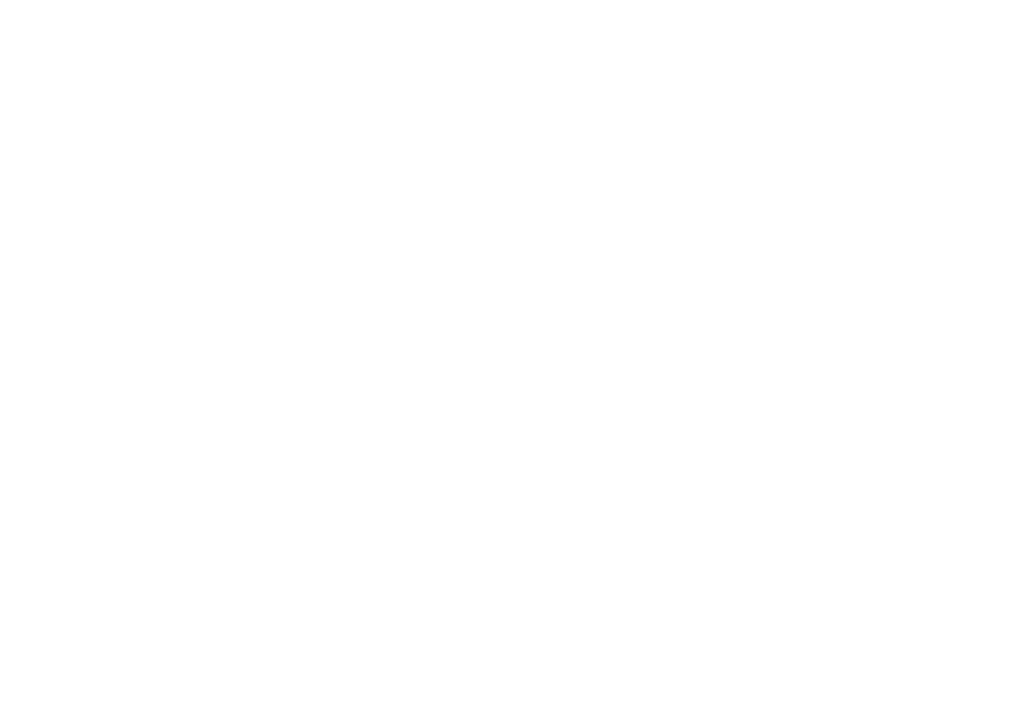
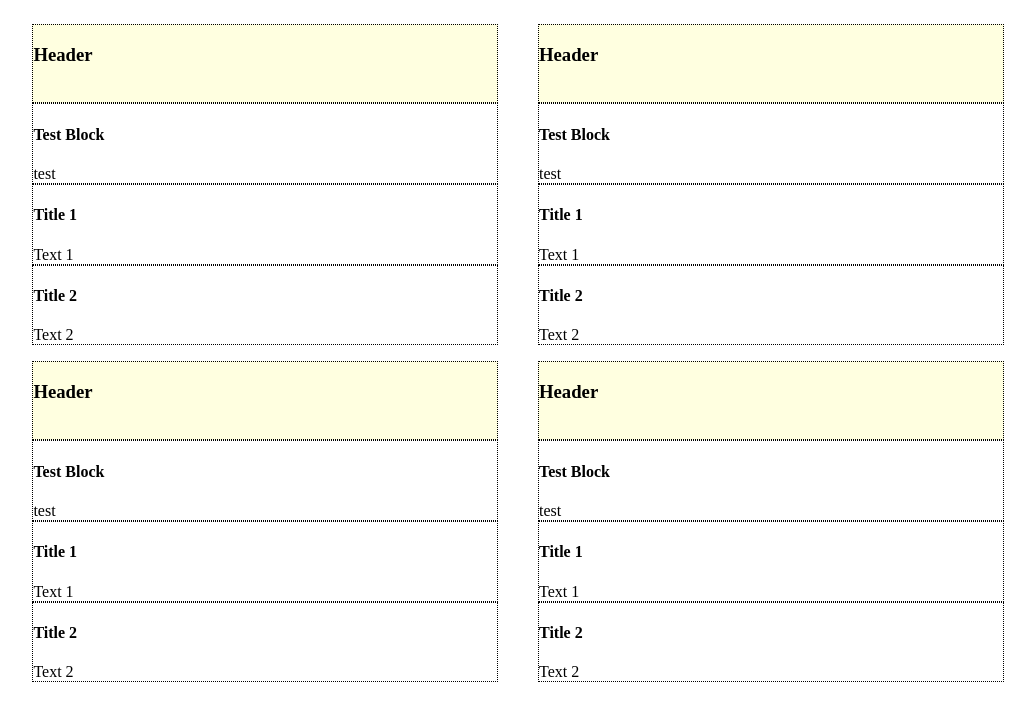
Before and after one commit to Mathew321/pagister, a Vue app: page /Main in a window 1280 px wide. Shown: the top 716 px of the page, without its empty margins (142-1177 px from the left). Built offline with nearby package versions, Linux system fonts and the light colour scheme.

Commit message:
More Companents

```diff
--- /dev/null
+++ b/src/components/InfoBlock.vue
@@ -0,0 +1,45 @@
+<template>
+    <ul>
+        <li class="block-header">
+            <h3>Header</h3>
+            <br>
+        </li>
+        <li>
+            <h4>Test Block</h4>
+            <span>test </span>
+            <br>
+        </li>
+        <li v-for="info in infoList" :key="info.title" :value="info.title">
+            <h4>{{ info.title }}</h4>
+            <span>{{ info.text }}</span>
+            <br>
+        </li>
+    </ul>
+</template>
+
+<script>
+export default{
+    props: {
+        infoList: {
+            type: Array,
+            required: true
+        }
+    }
+}
+</script>
+
+<style scoped>
+ul {
+    list-style-type:none;
+}
+li {
+    border: 1px dotted;
+    text-align: left;
+}
+li:hover {
+    background-color: #FFFFE0;
+}
+.block-header {
+    background-color:#FFFFE0;
+}
+</style>
--- a/src/components/MainPage.vue
+++ b/src/components/MainPage.vue
@@ -1,14 +1,27 @@
 <template>
-    <div>
-
+<div>
+    <div class="half-page-block">
+      <info-block :infoList="list"/>
+       <info-block :infoList="list"/>
     </div>
+    <div class="half-page-block">
+      <info-block :infoList="list"/>
+      <info-block :infoList="list"/>
+    </div>
+</div>
 </template>
 
 <script>
+import InfoBlock from "./InfoBlock.vue";
 export default {
   name: 'MainPage',
+  components: {
+    InfoBlock
+  },
   data() {
-    return {};
+    return {
+      list: buildList()
+    };
   },
   methods: {
     getData() {
@@ -17,8 +30,25 @@
     }
   }
 }
+
+function buildList() {
+  let listItem1 = {
+    "title": "Title 1",
+    "text": "Text 1"
+  }
+   let listItem2 = {
+    "title": "Title 2",
+    "text": "Text 2"
+  }
+
+  console.log([listItem1, listItem2]);
+  return [listItem1, listItem2];
+}
 </script>
 
 <style scoped>
-
+.half-page-block {
+  display: inline-block;
+  width: 40%;
+}
 </style>
--- a/src/data/Users.json
+++ b/src/data/Users.json
@@ -2,6 +2,7 @@
     {
         "login": "marcin",
         "name": "Marcin Samborski",
+        "class": "M4A",
         "ID": 69,
         "PWD": "M.1234",
         "Cijfers": [{
@@ -27,6 +28,7 @@
     {
         "login": "matvei",
         "name": "Matvei Fedasenka",
+        "class": "M4B",
         "ID": 100,
         "PWD": "123",
         "Cijfers": [{
--- a/src/main.js
+++ b/src/main.js
@@ -37,5 +37,18 @@
 Vue.use(VueRouter)
 new Vue({
   router,
-  render: h => h(App)
+  render: h => h(App),
+  state: {
+    loggedInUser: ""
+  },
+  mutations: {
+    setLoggedInUser(login) {
+      this.$state.loggedInUser = login;
+    }
+  },
+  actions: {
+    setLoggedInUser({commit}, token) {
+      commit('setToken', token)
+    }
+  }
 }).$mount("#app");
```
